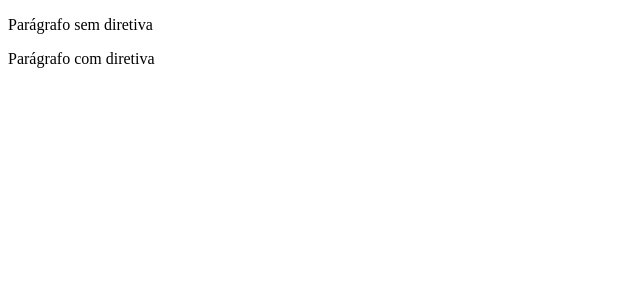
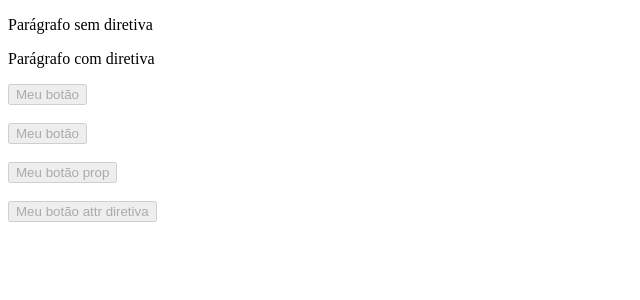
Before and after one commit to thiago-desenv/fundamentos-angular-v17, an Angular app: page / in a window 1280 px wide. Shown: the top 300 px of the page, without its empty margins (0-640 px from the left). Built offline with nearby package versions, Linux system fonts and the light colour scheme.

Commit message:
Criado a lógica da diretiva de disabled para habilitar e desabilitar um botão

```diff
--- a/src/app/app.component.html
+++ b/src/app/app.component.html
@@ -1,5 +1,16 @@
 <app-sem-diretiva></app-sem-diretiva>
 <app-com-diretiva></app-com-diretiva>
+
+<button disabled>Meu botão</button>
+<br>
+<br>
+<button [attr.disabled]="false">Meu botão</button>
+<br>
+<br>
+<button [disabled]="true">Meu botão prop</button>
+<br>
+<br>
+<button appDisabled>Meu botão attr diretiva</button>
 
 <!-- <input type="text" #meuInput ngModel />
 
--- a/src/app/app.module.ts
+++ b/src/app/app.module.ts
@@ -8,6 +8,7 @@
 import { SemDiretivaComponent } from './sem-diretiva/sem-diretiva.component';
 import { ComDiretivaComponent } from './com-diretiva/com-diretiva.component';
 import { HighlightDirective } from './directives/highlight.directive';
+import { DisabledDirective } from './directives/disabled.directive';
 
 @NgModule({
   declarations: [
@@ -15,7 +16,8 @@
     FilhoComponent,
     SemDiretivaComponent,
     ComDiretivaComponent,
-    HighlightDirective
+    HighlightDirective,
+    DisabledDirective
   ],
   imports: [
     BrowserModule,
--- a/src/app/directives/disabled.directive.ts
+++ b/src/app/directives/disabled.directive.ts
@@ -1,8 +1,10 @@
-import { Directive } from "@angular/core";
+import { Directive, HostBinding } from "@angular/core";
 
 @Directive({
-  selector: '[appDisabled]'
+  selector: 'button[appDisabled]'
 })
 export class DisabledDirective {
+  // @HostBinding('attr.disabled') attrDisabled = false;
+  @HostBinding('disabled') propDisabled = true;
 
 }
```
